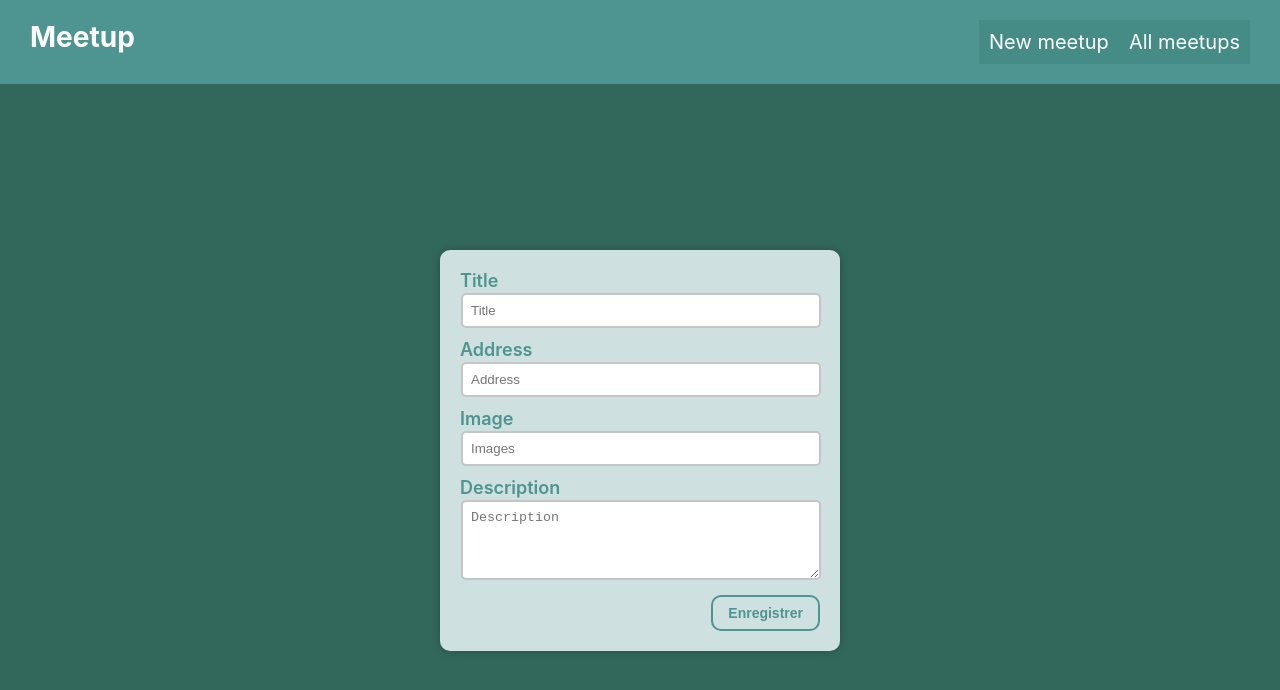
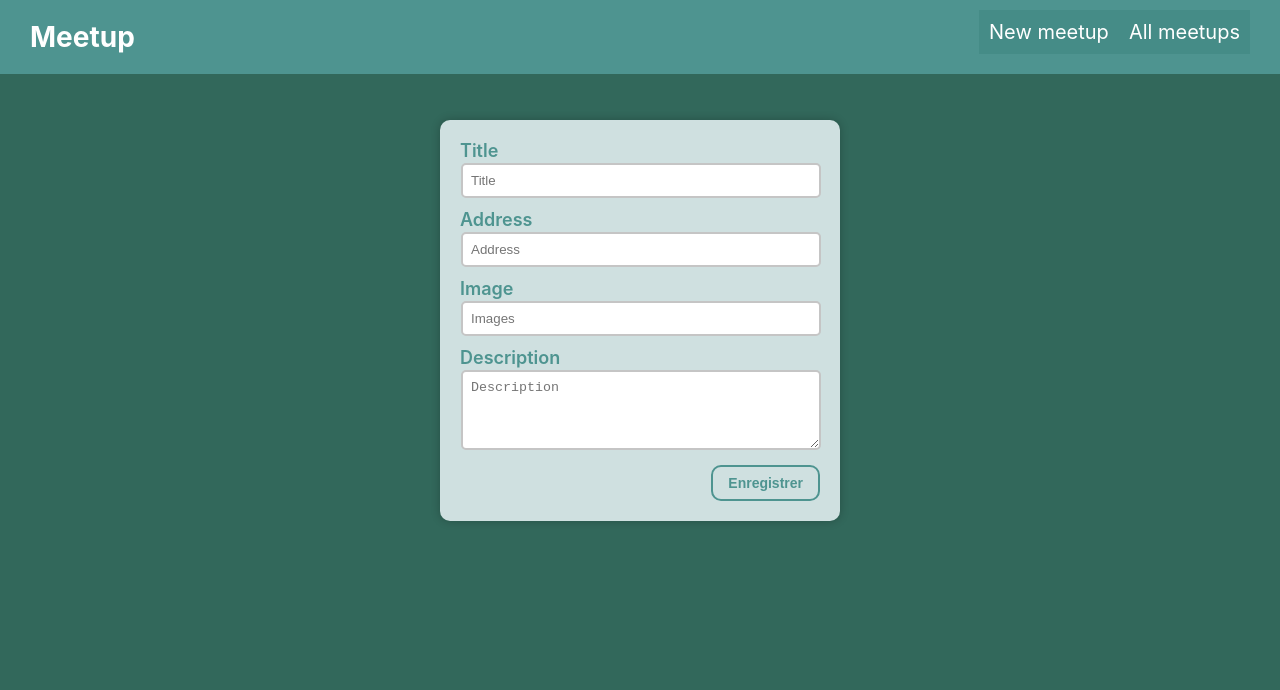
Before and after one commit to Cedric921/meetup-book, a Next.js app: page /new-meetup in a window 1280 px wide. Shown: the top 690 px of the page. Built offline with nearby package versions, Linux system fonts and the light colour scheme.

Commit message:
style: adjust style

```diff
--- a/components/layout/Layout.module.css
+++ b/components/layout/Layout.module.css
@@ -5,8 +5,6 @@
 
    display: flex;
    flex-direction: column;
-   align-items: center;
-   justify-content: center;
 
    background-color: #32685b;
 }
--- a/components/meetups/MeetupList.module.css
+++ b/components/meetups/MeetupList.module.css
@@ -3,11 +3,11 @@
    background-color: #32685b;
 
    margin: 0;
-   min-height: 100vh;
+   width: 100%;
 
    display: flex;
    gap: 10px;
    justify-content: center;
-   align-items: center;
+   align-items: flex-start;
    flex-wrap: wrap;
 }
--- a/components/ui/Navbar.module.css
+++ b/components/ui/Navbar.module.css
@@ -7,32 +7,36 @@
 
 	display: flex;
 	justify-content: space-between;
-   position: fixed;
-   flex-wrap: wrap;
+	position: fixed;
+	flex-wrap: wrap;
 }
 
 .title {
 	font-size: 28px;
-   cursor: pointer;
+	cursor: pointer;
 }
 
 .menu {
 	list-style: none;
 	display: flex;
 	gap: 0px;
-   flex-wrap: wrap;
+	flex-wrap: wrap;
 
 	font-size: 20px;
 }
 
 .menu li {
-	background-color: #115a5625;
-	padding: 10px;
-   min-width: 100px;
+	min-width: 100px;
+	height: 90%;
 
 	transition: all 0.5s ease-in;
 }
 
-.menu li:hover {
+.menu li a {
+	background-color: #115a5625;
+	padding: 10px;
+}
+
+.menu li a:hover {
 	background-color: #376967;
 }
--- a/pages/api/hello.js
+++ b/pages/api/hello.js
@@ -1,5 +1,5 @@
 // Next.js API route support: https://nextjs.org/docs/api-routes/introduction
 
 export default function handler(req, res) {
-  res.status(200).json({ name: 'John Doe' })
+	res.status(200).json({ name: 'Cedric  Karungu', nickName: 'vb' });
 }
--- a/styles/globals.css
+++ b/styles/globals.css
@@ -14,7 +14,7 @@ a {
 
 * {
 	box-sizing: border-box;
-  	transition: all 0.5s ease;
+  	transition: all 0.5s ease-in-out;
 	margin: 0;
 }
 
```
Also changed, not shown: components/meetups/MeetupItem.module.css (+5 -3 lines).
